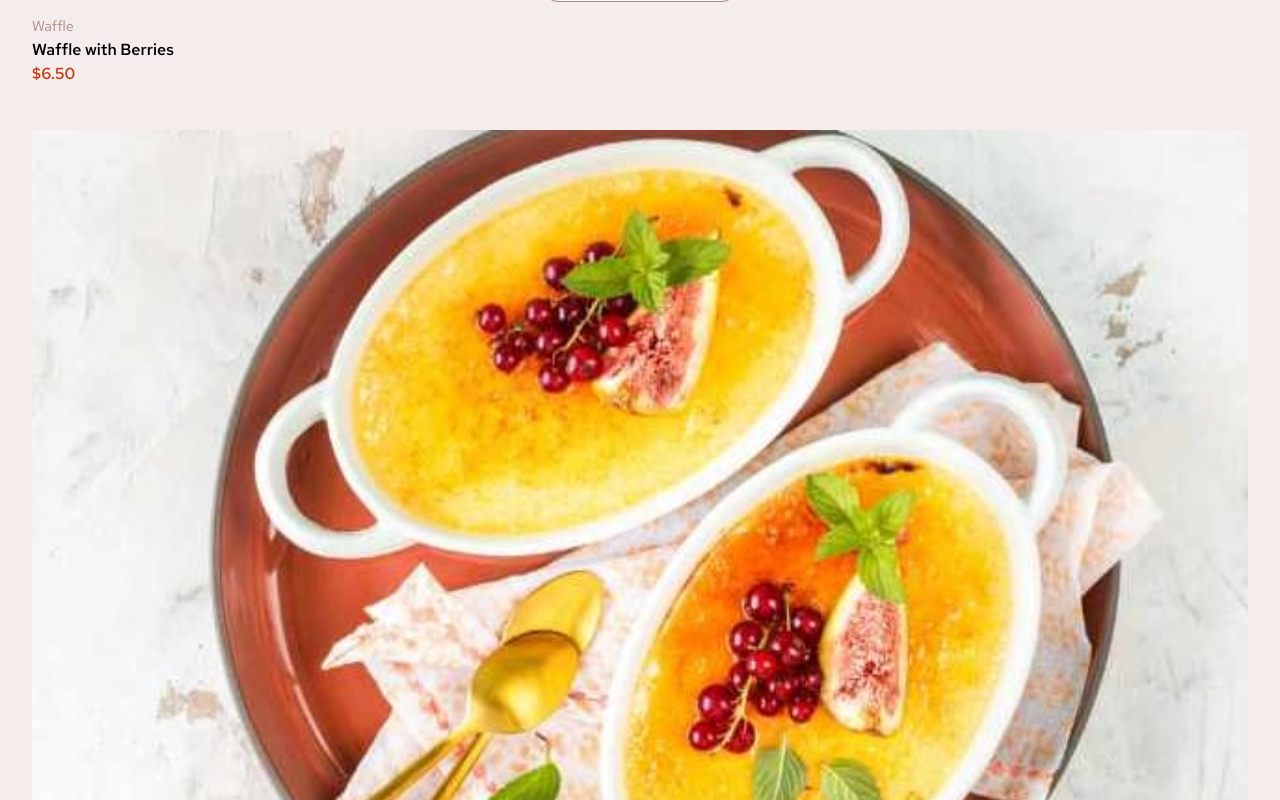
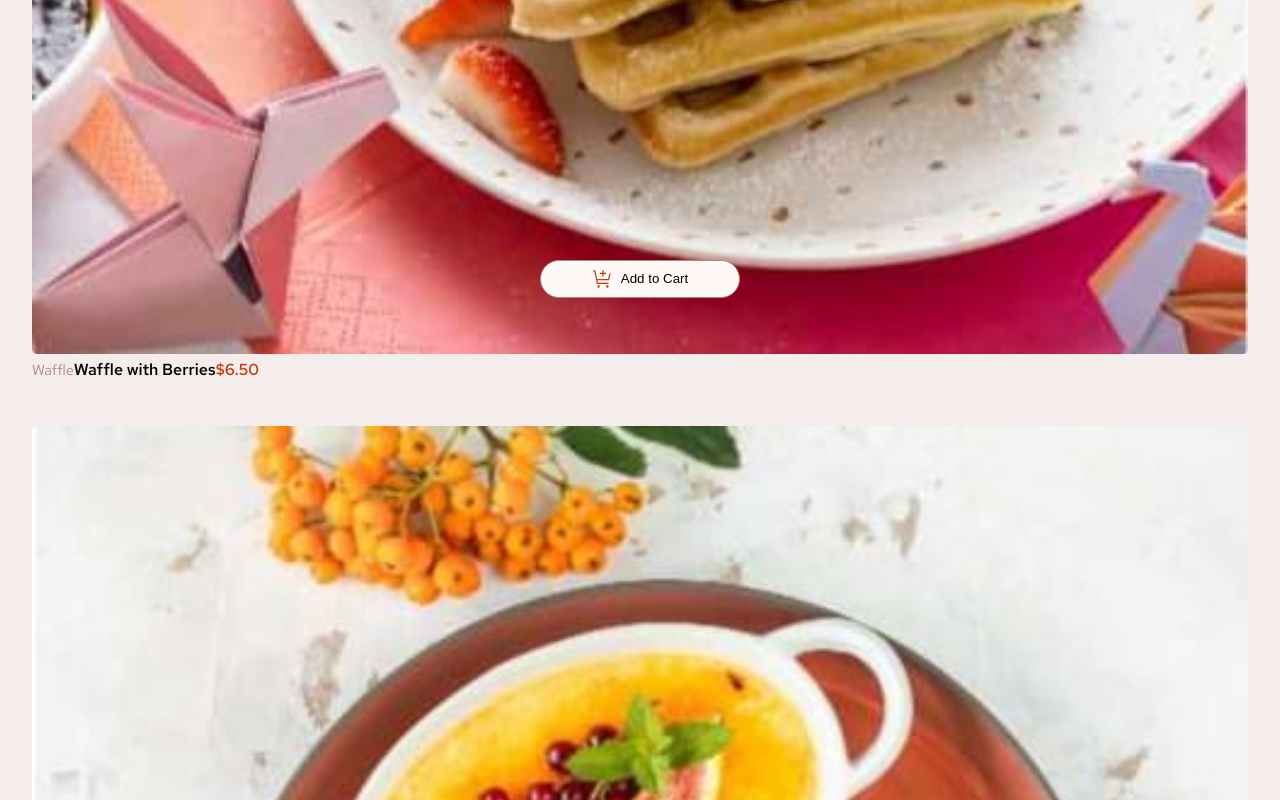
Before and after one commit to sebasdex/frontend-challenge-product, a React (Vite) app: page / in a window 1280 px wide. Shown: the part 900-1700 px from the top of the page. Built offline with nearby package versions, Linux system fonts and the light colour scheme.

Commit message:
Add responsive image handling and resize event listener in Deserts component

```diff
--- a/src/components/Deserts.tsx
+++ b/src/components/Deserts.tsx
@@ -1,10 +1,17 @@
-import { useState } from "react";
+import { useEffect, useState } from "react";
 import data from "../data/data.json";
 import ButtonAddCartHover from "./ButtonAddCartHover";
 
 function Deserts() {
   const [isHover, setIsHover] = useState(false);
   const [hoverIndex, setHoverIndex] = useState<number | null>(null);
+  const [currentSizeScreen, setCurrentSizeScreen] = useState(window.innerWidth);
+
+  useEffect(() => {
+    window.addEventListener("resize", () => {
+      setCurrentSizeScreen(window.innerWidth);
+    });
+  }, []);
   const handleMouseEnter = (index: number) => {
     setHoverIndex(index);
     setIsHover(true);
@@ -15,16 +22,17 @@ function Deserts() {
       <h1 className="title">Desserts</h1>
       <section className="items-container">
         {data.map((item, index) => (
-          <>
           <article className="item" key={index}>
             <img
               className={isHover && hoverIndex === index ? "image-hover" : ""}
-                src={item.image.mobile}
+              src={currentSizeScreen >= 800 ? item.image.desktop : item.image.mobile}
               alt={item.name.split(" ").join("-").toLowerCase()}
             />
+            <div className="item-info-container">
               <span className="item-category">{item.category}</span>
               <span className="item-name">{item.name}</span>
               <span className="item-price">${item.price.toFixed(2)}</span>
+            </div>
 
             {isHover && hoverIndex === index ? (
               <ButtonAddCartHover setIsHover={setIsHover} setHoverIndex={setHoverIndex} />
@@ -43,8 +51,6 @@ function Deserts() {
               </>
             )}
           </article>
-
-          </>
         ))}
       </section>
     </section>
```
Lines whose indentation alone changed are shown as unchanged.
